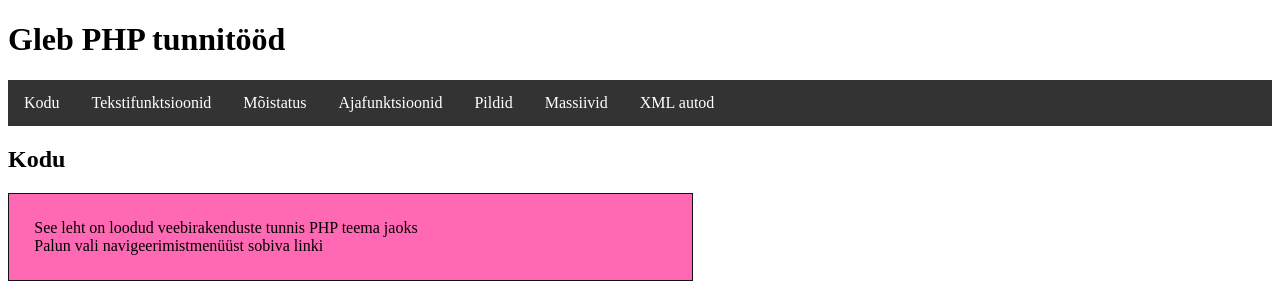
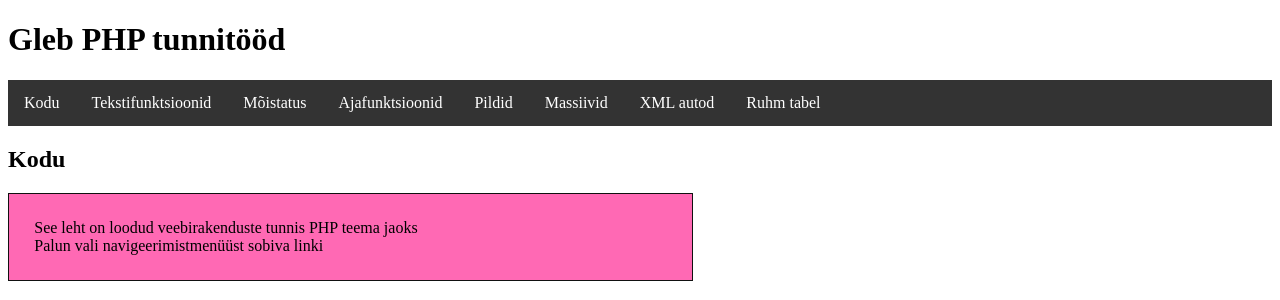
Before and after one commit to GlebSotsjov/TekstiFunktsioonid, a PHP site: page / in a window 1280 px wide. Shown: the top 300 px of the page. Run offline with PHP 8.4, Linux system fonts and the light colour scheme.

Commit message:
massiivid

```diff
--- a/nav.php
+++ b/nav.php
@@ -19,7 +19,10 @@
             <a href="?leht=massiivid.php">Massiivid</a>
         </li>
         <li>
-            <a href="?leht=xml/autodXMLfailist.php">XML autod</a>
+            <a href="xml/autodXMLfailist.php">XML autod</a>
+        </li>
+        <li>
+            <a href="xml/TARpv23XMLfailist.php">Ruhm tabel</a>
         </li>
     </ul>
 </nav>
```
